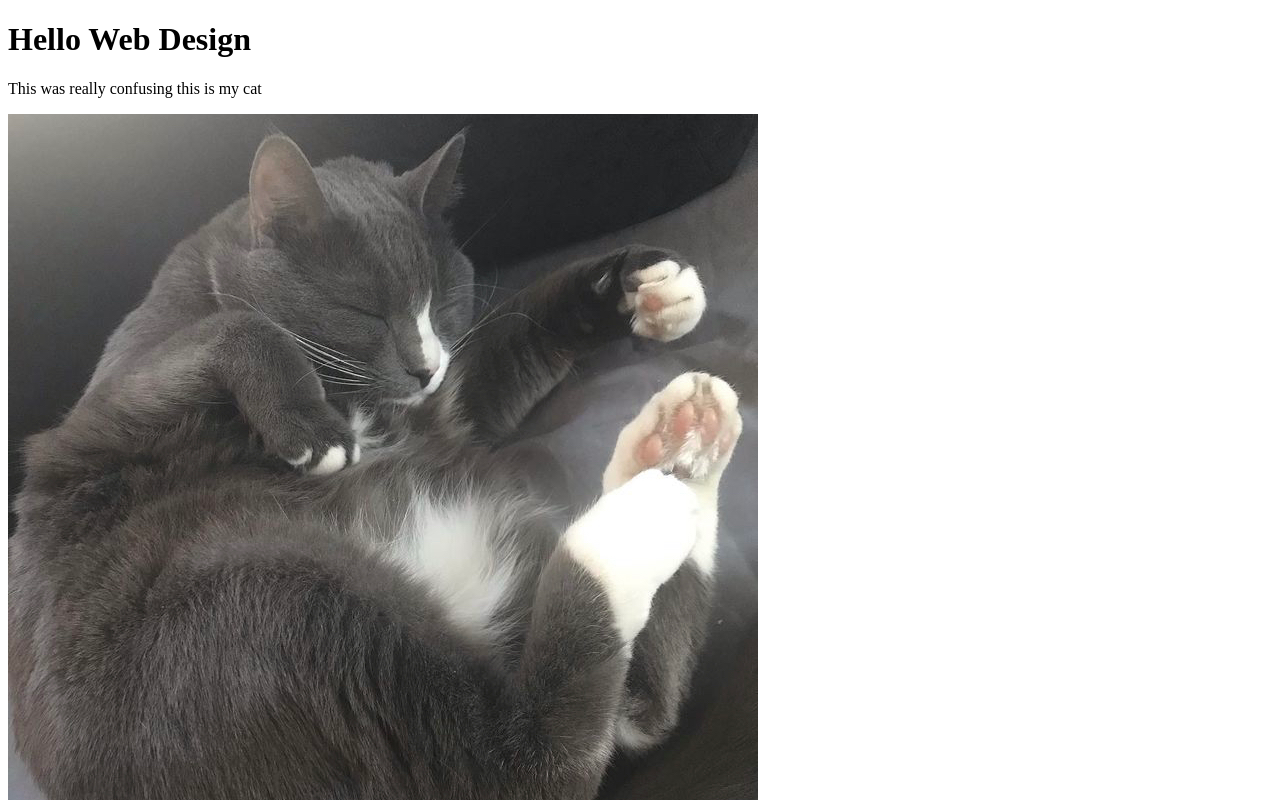
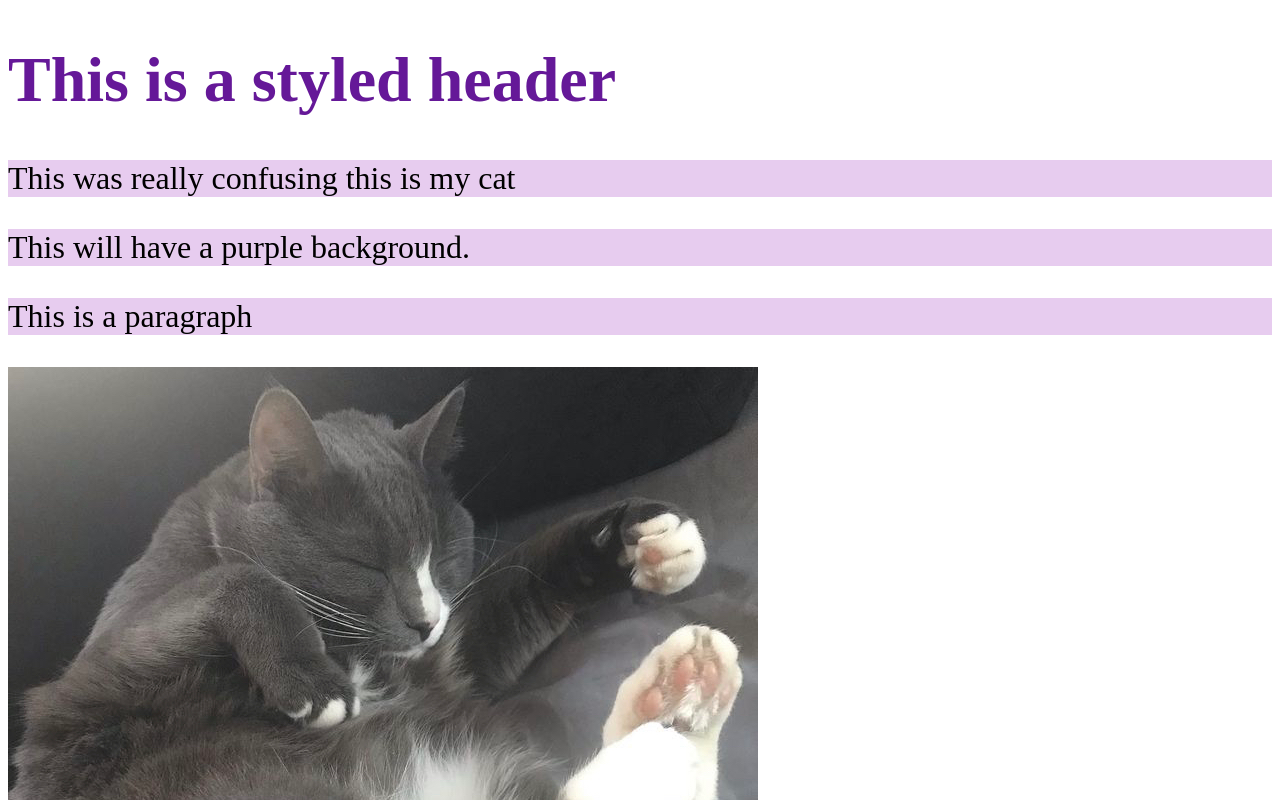
Before and after one commit to bxc28237/bxc28237.github.io, a plain HTML site: page index.html in a window 1280 px wide. Shown: the top 800 px of the page. Drawn offline with Linux system fonts and the light colour scheme; files that its build step writes are made by us from their sources.

Commit message:
CSS Commit

```diff
--- a/index.html
+++ b/index.html
@@ -1,8 +1,23 @@
 <!DOCTYPE html>
 <html>
+    <head>
+        <style>
+          h1 {
+            color: rgb(167, 50, 217);
+          }
+        </style>
+        <link rel="stylesheet" href="style.css" />
+      </head>
 <body>
-<h1>Hello Web Design</h1>
+<h1 style="color: rgb(101, 24, 152)">This is a styled header</h1>
 <p>This was really confusing this is my cat</p>
 </body>
+<style>
+    p {
+      background-color: rgb(231, 204, 239);
+    }
+  </style>
+  <p class="my-style">This will have a purple background.</p>
+  <p>This is a paragraph</p>
 <img src="Ravioli1.jpg">
 </html>
```
